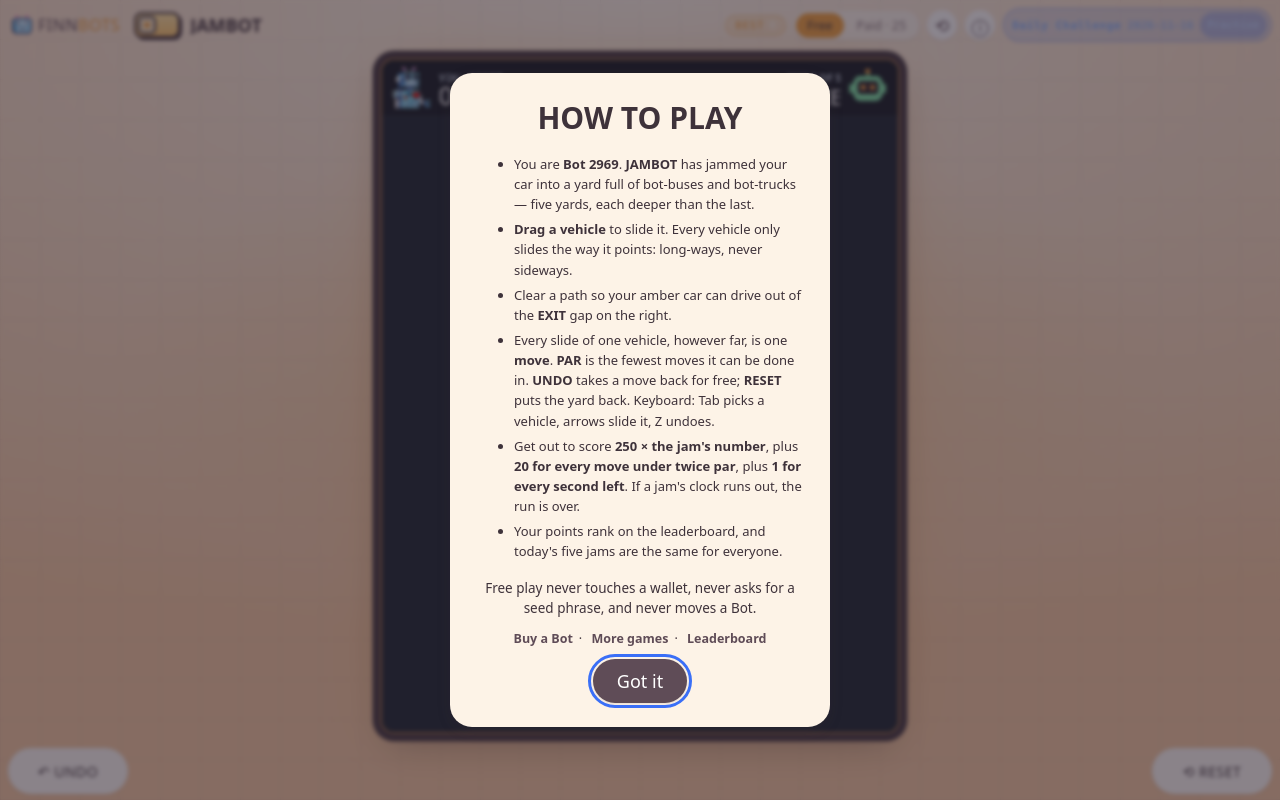
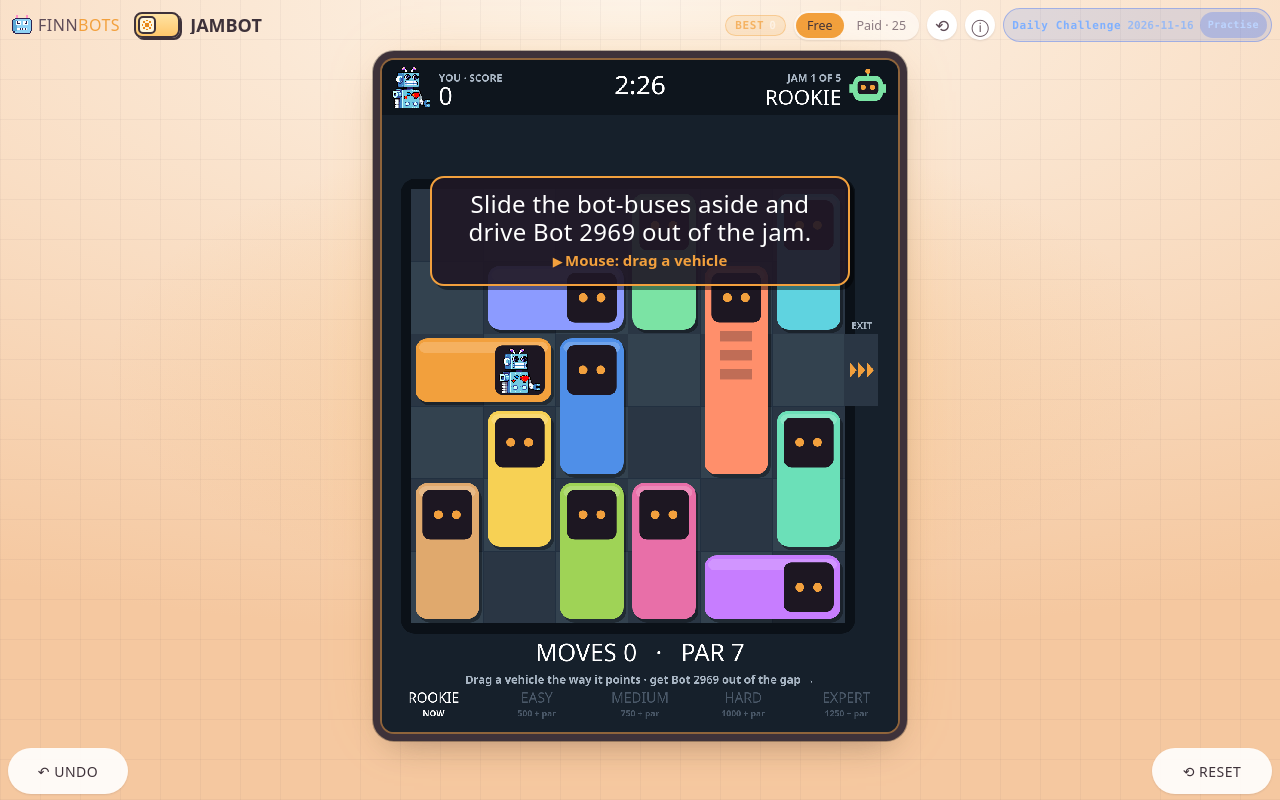
Before and after one commit to FinnBots/jambot, a plain HTML site: page index.html in a window 1280 px wide. Drawn offline with Linux system fonts and the light colour scheme; a web font is replaced by a local one.

Commit message:
Coach layer: the goal and the one control over the live game on first load

```diff
--- a/index.html
+++ b/index.html
@@ -1089,6 +1089,20 @@ body:not(.mode-paid) .app .facts{ display:block !important; }
   .fb-outro-sparks{ display:none }
 }
 </style>
+<style id="fb-coach-css">
+/* FinnBots COACH LAYER — the goal + the one control over the live game (templates/coach-layer.js) */
+.fb-coach{ position:fixed; left:50%; top:22%; transform:translateX(-50%); z-index:80; pointer-events:none;
+  width:max-content; max-width:min(88vw,420px); box-sizing:border-box; padding:12px 18px 13px; border-radius:14px;
+  background:rgba(32,24,38,.92); border:2px solid var(--fb-amber,#f2a03d); box-shadow:4px 4px 0 0 rgba(0,0,0,.45);
+  color:#fff; text-align:center; display:flex; flex-direction:column; gap:6px;
+  animation:fb-coach-in .35s ease-out both; transition:opacity .35s, transform .35s; }
+.fb-coach-goal{ font-family:var(--disp,system-ui); font-weight:400; font-size:clamp(18px,4.6vw,24px); line-height:1.15; letter-spacing:.3px; }
+.fb-coach-how{ font-family:var(--body,system-ui); font-size:clamp(13px,3.4vw,15px); line-height:1.3; color:var(--fb-amber,#f2a03d); font-weight:700; }
+.fb-coach-how::before{ content:"\25B6\FE0E  "; font-size:.8em; }
+.fb-coach-out{ opacity:0; transform:translateX(-50%) translateY(-8px); }
+@keyframes fb-coach-in{ from{ transform:translateX(-50%) translateY(10px); } }   /* position only: a stalled animation (a background tab, a throttled timeline) must still SHOW the box */
+@media (prefers-reduced-motion: reduce){ .fb-coach{ animation:none; transition:none; } }
+</style>
 </head>
 <body>
   <div class="wrap">
@@ -3082,6 +3096,76 @@ var FB_FAMILY_CODEC = (function(){
   }catch(e){ /* the family layer must never break a game */ }
 })();
 </script>
+<script id="fb-coach" data-fb-goal="Slide the bot-buses aside and drive Bot 2969 out of the jam." data-fb-touch="Drag a vehicle" data-fb-keys="Mouse: drag a vehicle">
+/* FinnBots COACH LAYER — the first 30 seconds (brief 1, 2026-10-27).
+   Founder: "First 30 seconds of each of the six: starts instantly, the goal is obvious without reading, the first
+   death/win feels good." Before this, a first-time player landed on a 115-193 word How to play card and had to read
+   it and tap Got it before anything moved — on a phone, the whole screen.
+
+   What it does, once, at load:
+   1. If the game's boot opened its rules card (#rulesOverlay.show), close it the way a player's Got it does — by
+      clicking #rulesClose, so the game's own close handler runs — and drop the focus that handler puts on the info
+      button (a Space press would otherwise open the card again). The full rules stay one tap away behind the info
+      button; nothing in them is removed.
+   2. Show TWO lines over the live game: the goal and the one control, from the site's own data
+      (website/data/games.json `short` + `controls`, written onto this tag by apply-coach.js). It never blocks a tap
+      (pointer-events: none) and it fades on the first touch, click or key, or after 9 seconds.
+   It does nothing on a wallet return (?phantom_action= or ?src=browse): that path belongs to the wallet layer.
+   SOURCE OF TRUTH: this file + coach-layer.css, injected by apply-coach.js, pinned by verify-game.js, driven by
+   verify-coach.js. Never hand-edit a game's copy. */
+(function () {
+  'use strict';
+  var tag = document.getElementById('fb-coach');   /* its own tag carries the words; no tag, no words — never a reason to stop */
+  var at = function (k) { return (tag && tag.getAttribute(k)) || ''; };
+  var q = '';
+  try { q = window.location.search || ''; } catch (e) { /* no location: carry on */ }
+  if (/[?&](phantom_action=|src=browse\b)/.test(q)) return;
+  var goal = at('data-fb-goal'), touch = at('data-fb-touch'), keys = at('data-fb-keys');
+
+  /* 1. the rules card the boot opened: closed as Got it would close it */
+  var rules = document.getElementById('rulesOverlay');
+  function closeBootRules() {
+    if (!rules || !rules.classList.contains('show')) return false;
+    var btn = document.getElementById('rulesClose');
+    if (btn && btn.click) btn.click();
+    if (rules.classList.contains('show')) rules.classList.remove('show');
+    var info = document.getElementById('infoBtn');
+    if (info && document.activeElement === info && info.blur) info.blur();
+    return true;
+  }
+  closeBootRules();
+  /* a game that opens the card a moment after boot (a deferred init) is closed too — within the first 1.5 s only,
+     so a player who opens it on purpose later is never overruled */
+  var watch = null;
+  if (rules && window.MutationObserver) {
+    watch = new MutationObserver(function () { closeBootRules(); });
+    watch.observe(rules, { attributes: true, attributeFilter: ['class'] });
+    setTimeout(function () { if (watch) { watch.disconnect(); watch = null; } }, 1500);
+  }
+
+  /* 2. the goal + the one control, over the live game */
+  if (!goal) return;
+  var coarse = false;
+  try { coarse = window.matchMedia && window.matchMedia('(pointer: coarse)').matches; } catch (e) { /* desktop */ }
+  var hint = (coarse ? touch : keys) || touch || keys;
+  var box = document.createElement('div');
+  box.className = 'fb-coach';
+  box.setAttribute('role', 'status');
+  box.setAttribute('aria-live', 'polite');
+  var g = document.createElement('b'); g.className = 'fb-coach-goal'; g.textContent = goal; box.appendChild(g);
+  if (hint) { var h = document.createElement('span'); h.className = 'fb-coach-how'; h.textContent = hint; box.appendChild(h); }
+  document.body.appendChild(box);
+  var gone = false;
+  function hide() {
+    if (gone) return; gone = true;
+    box.classList.add('fb-coach-out');
+    setTimeout(function () { if (box.parentNode) box.parentNode.removeChild(box); }, 400);
+    ['pointerdown', 'touchstart', 'keydown'].forEach(function (ev) { document.removeEventListener(ev, hide, true); });
+  }
+  ['pointerdown', 'touchstart', 'keydown'].forEach(function (ev) { document.addEventListener(ev, hide, true); });
+  setTimeout(hide, 9000);
+})();
+</script>
 <script defer id="fb-beacon" src="https://static.cloudflareinsights.com/beacon.min.js" data-cf-beacon='{"token": "b11bf18cfe07453484c01ca2d417e772"}'></script>
 <script id="fb-analytics">
 /* ==========================================================================
```
Also changed, not shown: 1 other file.
